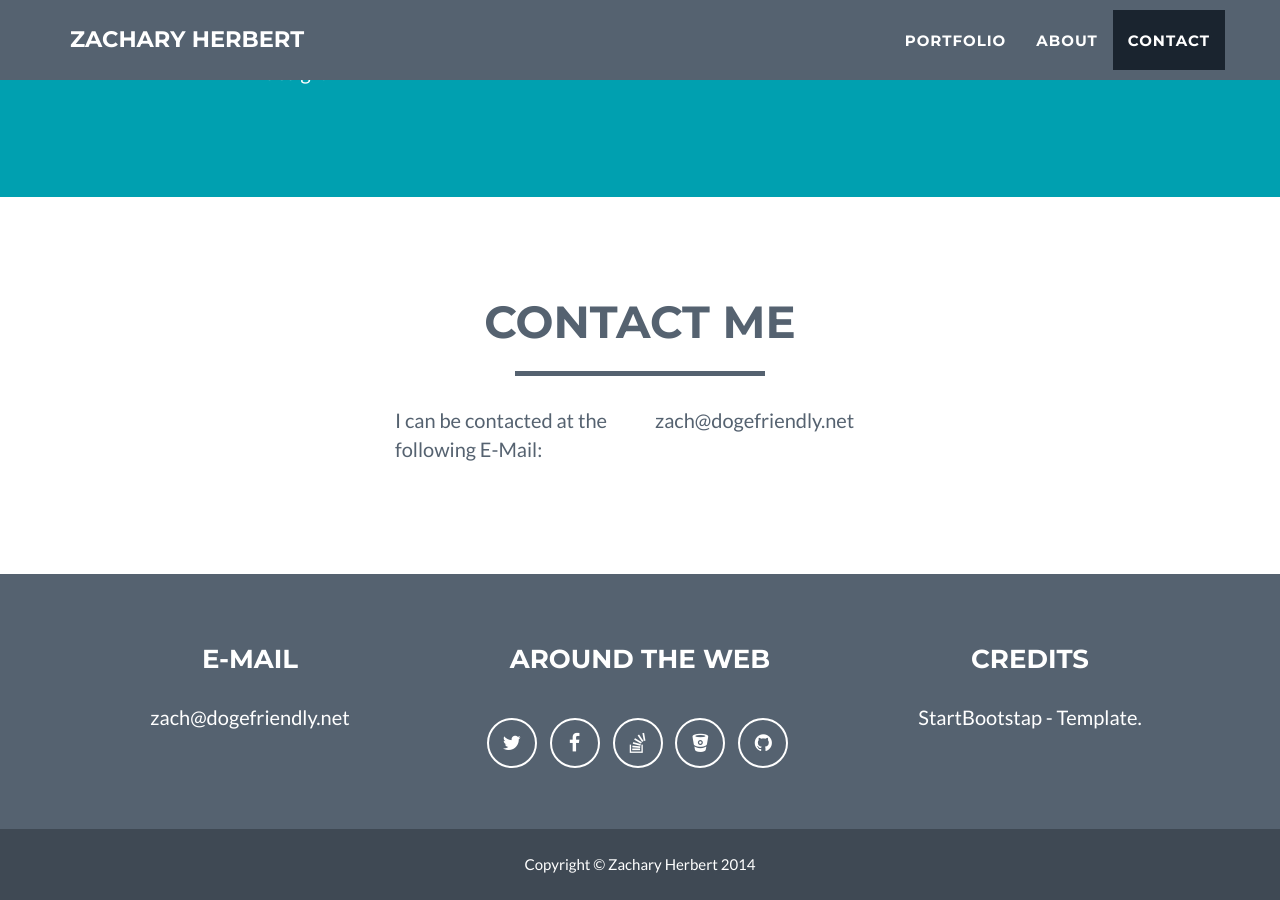
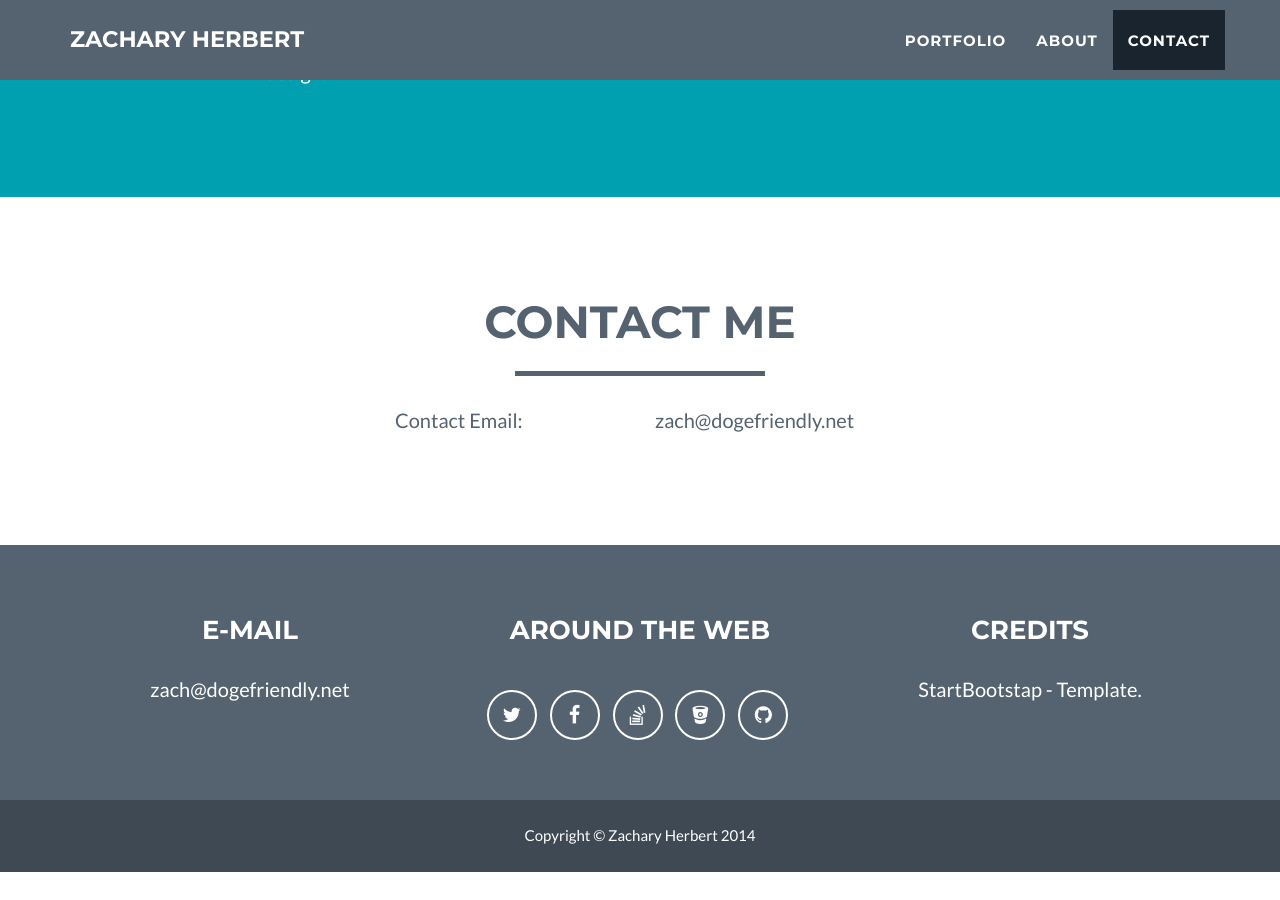
Before and after one commit to derpalicious/derpalicious.github.io, a Jekyll site: the page built from index.html, in a window 1280 px wide and 900 px high, scrolled down 1691 px. Built offline with Jekyll 4.4.1, drawn with Linux system fonts in a browser that asks for light colours; after the commit the page ends 2563 px from its top, so only the background shows below that.

Commit message:
Updated Contact

```diff
--- a/_includes/contact.html
+++ b/_includes/contact.html
@@ -13,7 +13,7 @@
                     <!-- The form should work on most web servers, but if the form is not working you may need to configure your web server differently. -->
                     <div class="row">
                         <div class="col-lg-4 col-lg-offset-2">
-                            <p>I can be contacted at the following E-Mail:</p>
+                            <p>Contact Email:</p>
                         </div>
                         <div class="col-lg-4">
                             <p>zach@dogefriendly.net</p>
```
